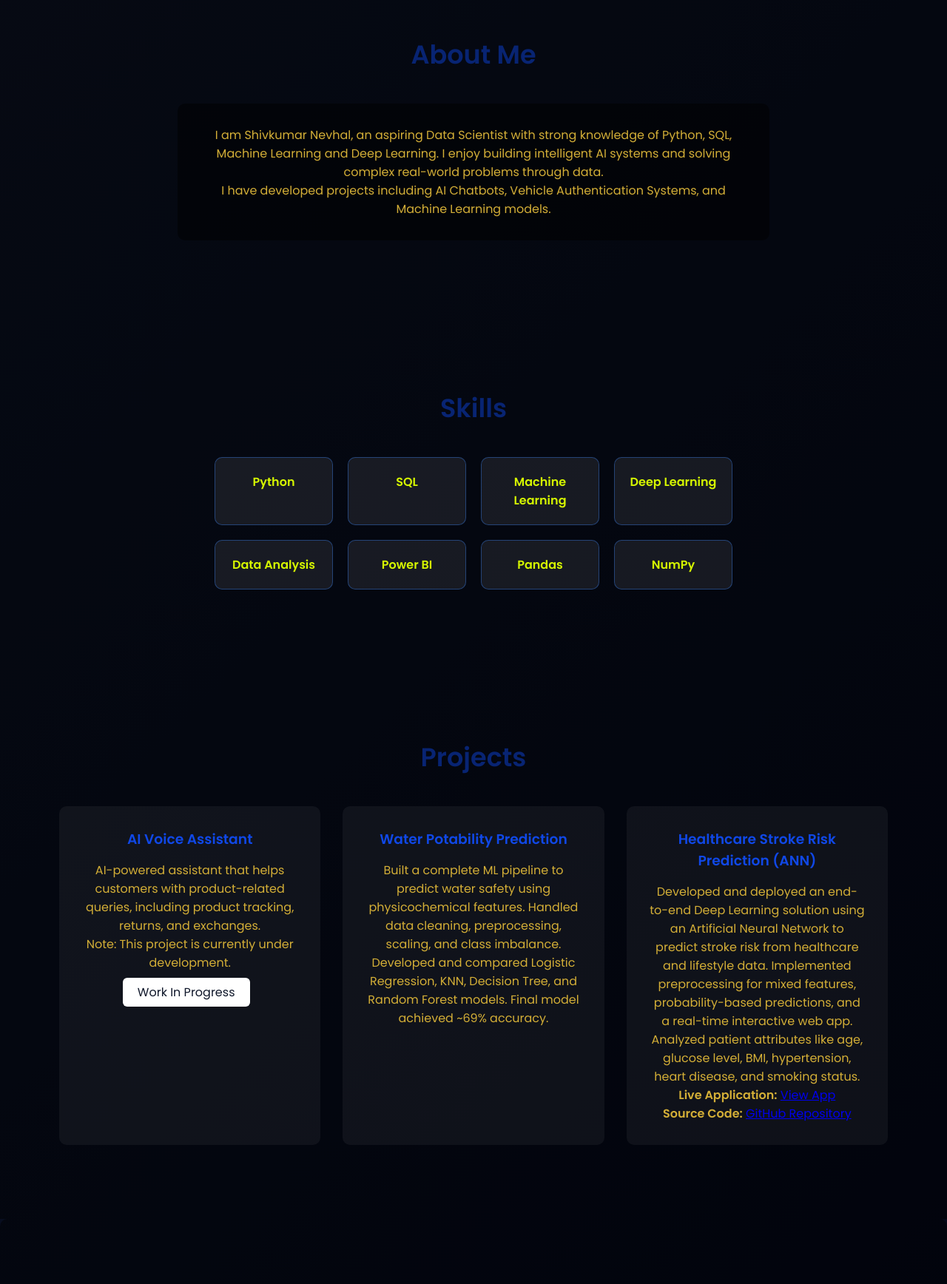
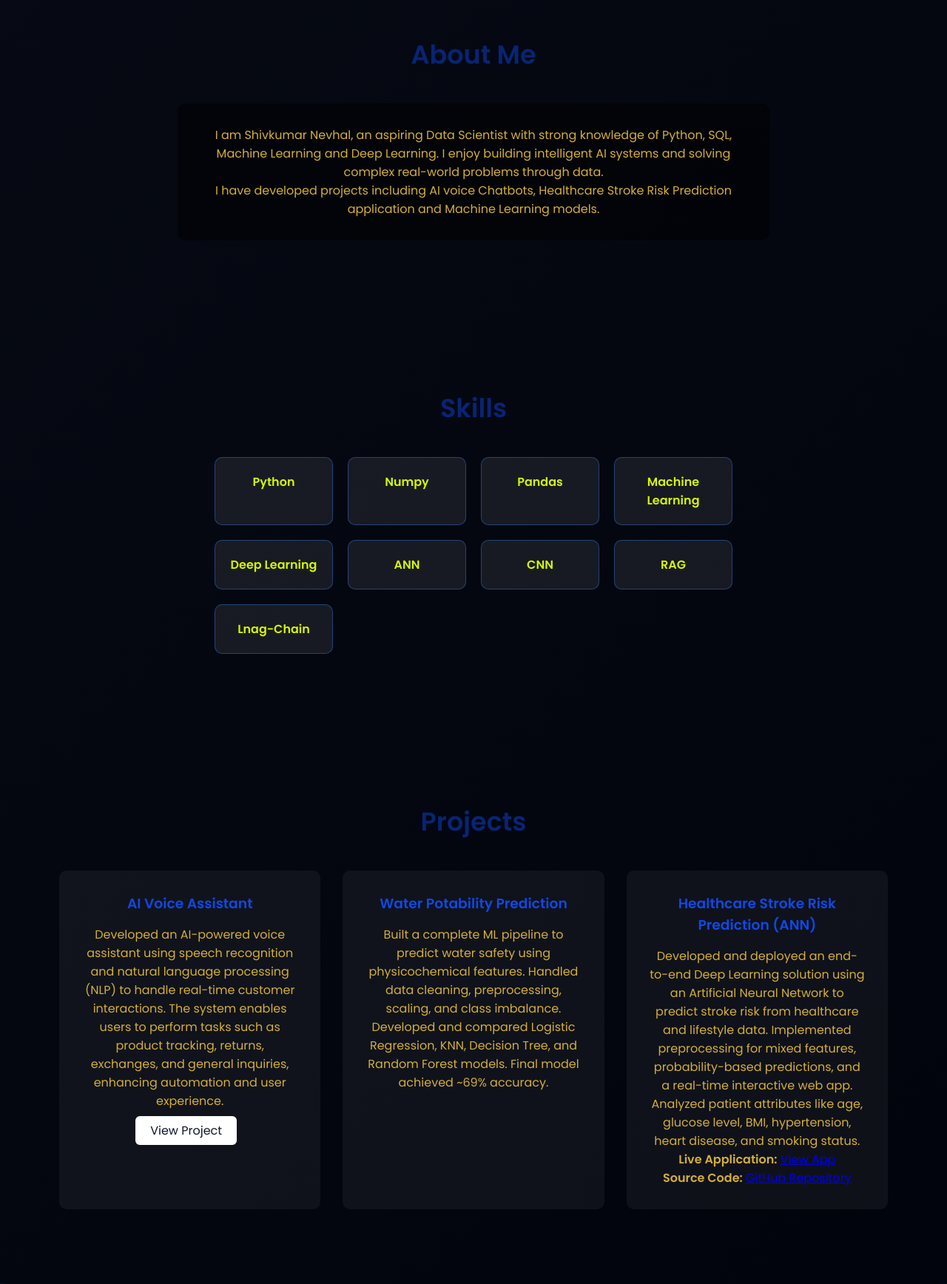
Before and after one commit to ShivkumarNevhal/Portfolio_1, a Flask app: page / in a window 1280 px wide. Shown: the part 846-2582 px from the top of the page at 74% size. Run offline with Flask 3, Linux system fonts and the light colour scheme.

Commit message:
Update index.html

```diff
--- a/templates/index.html
+++ b/templates/index.html
@@ -70,8 +70,7 @@
             problems through data.
           </p>
           <p>
-            I have developed projects including AI Chatbots, Vehicle
-            Authentication Systems, and Machine Learning models.
+            I have developed projects including AI voice Chatbots, Healthcare Stroke Risk Prediction application and Machine Learning models.
           </p>
         </div>
       </div>
@@ -82,13 +81,15 @@
       <h2 class="section-title">Skills</h2>
       <div class="skills-grid">
         <div class="skill">Python</div>
-        <div class="skill">SQL</div>
+        <div class="skill">Numpy</div>
+        <div class="skill">Pandas</div>
         <div class="skill">Machine Learning</div>
         <div class="skill">Deep Learning</div>
-        <div class="skill">Data Analysis</div>
-        <div class="skill">Power BI</div>
-        <div class="skill">Pandas</div>
-        <div class="skill">NumPy</div>
+        <div class="skill">ANN</div>
+        <div class="skill">CNN</div>
+        <div class="skill">RAG</div>
+        <div class="skill">Lnag-Chain</div>
+
       </div>
     </section>
 
@@ -99,12 +100,11 @@
        <div class="project">
          <h3>AI Voice Assistant</h3>
          <p>
-            AI-powered assistant that helps customers with product-related
-            queries, including product tracking, returns, and exchanges.
+           Developed an AI-powered voice assistant using speech recognition and natural language processing (NLP) to handle real-time customer interactions.
+           The system enables users to perform tasks such as product tracking, returns, exchanges, and general inquiries, enhancing automation and user experience.
          </p>
-          <p class="project-note">Note: This project is currently under development.</p>
          <div class="project-links">
-            <span class="btn-link disabled">Work In Progress</span>
+            <a href="https://github.com/ShivkumarNevhal" target="_blank" class="btn-link">View Project</a>
          </div>
        </div>
 
```
Lines whose indentation alone changed are shown as unchanged.
